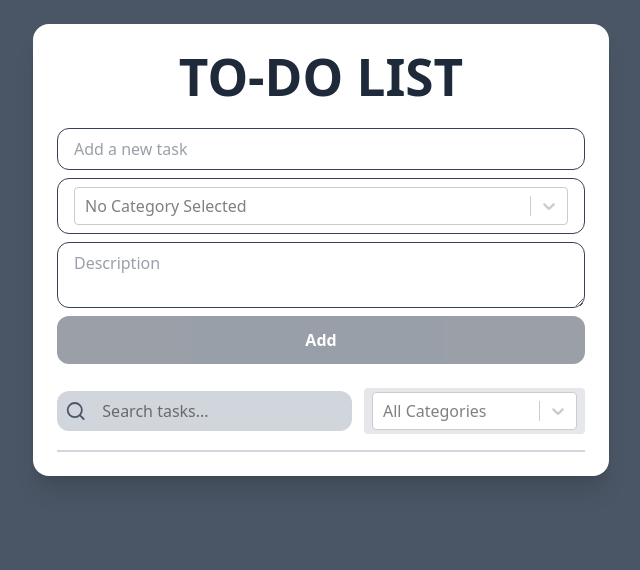
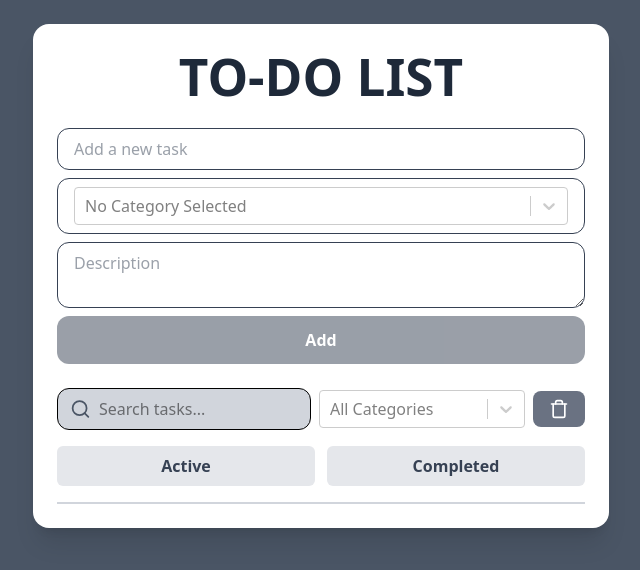
Before and after one commit to unnatisao-21office/To-Do-App, a React (Vite) app in the folder to-doapp/: page / in a window 1280 px wide. Shown: the top 570 px of the page, without its empty margins (319-959 px from the left). Built offline with nearby package versions, Linux system fonts and the light colour scheme.

Commit message:
added toggle bar and delete button and completed Task button

```diff
--- a/to-doapp/src/AddTask.jsx
+++ b/to-doapp/src/AddTask.jsx
@@ -43,7 +43,7 @@ function AddTask({ taskProps }) {
         onClick={() => addTask(input)}
         type="button"
         disabled={!input.trim()}
-        className="w-full sm:w-auto px-4 sm:px-8 py-2 sm:py-3 bg-gray-700 hover:bg-gray-800 text-white font-semibold rounded-xl transition-colors disabled:opacity-50 disabled:cursor-not-allowed"
+        className="w-full sm:w-auto px-4 sm:px-8 py-2 sm:py-3 bg-gray-700 hover:bg-gray-800 text-white font-semibold rounded-xl transition-colors disabled:opacity-50 disabled:cursor-not-allowed active:scale-95 transition-all"
       >
         Add
       </button>
--- a/to-doapp/src/App.jsx
+++ b/to-doapp/src/App.jsx
@@ -3,6 +3,8 @@ import AddTask from "./AddTask";
 import ListComponent from "./ListComponent";
 import SearchComp from "./SeacrhComp";
 import { OPTIONS } from "./constants";
+import ToggleState from "./ToggleState";
+
 function App() {
   const saved = localStorage.getItem("tasks");
 
@@ -16,7 +18,8 @@ function App() {
   const [editingText, setEditingText] = useState("");
   const [editingDescription, setEditingDescription] = useState("");
   const [editingCategory, setEditingCategory] = useState(null);
-
+  const [statusFilter, setStatusFilter] = useState("All");
+  const [deleteAllToggle, setDeleteAllToggle] = useState(false);
   useEffect(() => {
     localStorage.setItem("tasks", JSON.stringify(tasks));
   }, [tasks]);
@@ -36,6 +39,7 @@ function App() {
         category: selectedOption
           ? selectedOption.value || selectedOption
           : null,
+        completed: false,
       },
     ]);
 
@@ -44,18 +48,38 @@ function App() {
     setSelectedOption(null);
   }
   const filteredTasks = tasks.filter((task) => {
-    const matchesSearch = task.text
-      .toLowerCase()
-      .includes(search.toLowerCase()) || task.description?.toLowerCase().includes(search.toLowerCase());
+    const matchesSearch =
+      task.text.toLowerCase().includes(search.toLowerCase()) ||
+      task.description?.toLowerCase().includes(search.toLowerCase());
     const matchesCategory =
       !category ||
       category.value === "All" ||
       task.category === category.value ||
       task.category === category;
+    const matchesStatus =
+      statusFilter === "All" ||
+      (statusFilter === "Active" && !task.completed) ||
+      (statusFilter === "Completed" && task.completed);
+    return matchesSearch && matchesCategory && matchesStatus;
+  });
 
+  const completedTasks = tasks.filter((task) => task.completed).length;
 
-    return matchesSearch && matchesCategory;
+  function toggleComplete(id) {
+    setTasks((prevTasks) =>
+      prevTasks.map((task) =>
+        task.id === id ? { ...task, completed: !task.completed } : task
+      )
+    );
+  }
+
+  function toggleDeleteAll() {
+    setDeleteAllToggle((prev) => {
+      if (!prev) setTasks([]);
+      return !prev;
     });
+  }
+
   function deleteTask(id) {
     setTasks((prevTasks) => prevTasks.filter((t) => t.id !== id));
   }
@@ -66,9 +90,7 @@ function App() {
     setEditingId(task.id);
     setEditingText(task.text);
     setEditingDescription(task.description || "");
-      const selectedOption = OPTIONS.find(
-    (opt) => opt.value === task.category
-  );
+    const selectedOption = OPTIONS.find((opt) => opt.value === task.category);
 
     setEditingCategory(selectedOption || null);
   }
@@ -117,7 +139,17 @@ function saveEdit() {
             setSelectedOption,
           }}
         />
-        <SearchComp taskProps={{ search, setSearch, category, setCategory }} />
+        <SearchComp
+          taskProps={{
+            search,
+            setSearch,
+            category,
+            setCategory,
+            deleteAllToggle,
+            toggleDeleteAll,
+          }}
+        />
+        <ToggleState taskProps={{ statusFilter, setStatusFilter }} />
         <ListComponent
           taskProps={{
             tasks: filteredTasks,
@@ -131,7 +163,11 @@ function saveEdit() {
             editingDescription,
             setEditingDescription,
             editingCategory,
-           setEditingCategory
+            setEditingCategory,
+            statusFilter,
+            setStatusFilter,
+            completedTasks,
+            toggleComplete,
           }}
         />
       </div>
--- a/to-doapp/src/ListComponent.jsx
+++ b/to-doapp/src/ListComponent.jsx
@@ -16,6 +16,7 @@ function ListComponent({ taskProps }) {
     setEditingDescription,
     editingCategory,
     setEditingCategory,
+    toggleComplete,
   } = taskProps;
 
   return (
@@ -43,7 +44,6 @@ function ListComponent({ taskProps }) {
                   value={editingCategory}
                   onChange={(option) => setEditingCategory(option)}
                   placeholder="Edit category"
-
                   className="flex-1 mr-14 py-1 bg-gray-200 text-gray-700  rounded-sm mt-2"
                 />
 
@@ -57,7 +57,9 @@ function ListComponent({ taskProps }) {
             ) : (
               <div>
                 <div>
-                  <p className="font-semibold text-white break-words">
+                  <p
+
+                  >
                     {task.text}
                   </p>
 
@@ -82,14 +84,14 @@ function ListComponent({ taskProps }) {
                   <button
                     disabled={!editingText.trim()}
                     onClick={() => saveEdit(task.id)}
-                    className="px-4 py-3 font-bold bg-black text-gray-400 rounded-lg text-sm disabled:cursor-not-allowed disabled:opacity-30"
+                    className="px-4 py-3 font-bold bg-black text-gray-400 rounded-lg text-sm disabled:cursor-not-allowed disabled:opacity-30 active:scale-95 transition-all"
                   >
                     <Save />
                   </button>
 
                   <button
                     onClick={cancelEdit}
-                    className="px-4 py-3 bg-black font-bold text-gray-400 rounded-lg text-sm"
+                    className="px-4 py-3 bg-black font-bold text-gray-400 rounded-lg text-sm active:scale-95 transition-all"
                   >
                     <X />
                   </button>
@@ -98,20 +100,31 @@ function ListComponent({ taskProps }) {
                 <>
                   <button
                     onClick={() => deleteTask(task.id)}
-                    className="px-3 py-3 bg-black font-semibold text-gray-400 rounded-lg"
+                    className="px-3 py-3 bg-black font-semibold text-gray-400 rounded-lg active:scale-95 transition-all"
                   >
                     <Trash />
                   </button>
 
                   <button
+                    disabled={task.completed}
                     onClick={() => startEdit(task)}
-                    className="px-3 py-3 bg-black font-semibold text-gray-400 rounded-lg "
+                    className="px-3 py-3 bg-black font-semibold text-gray-400 rounded-lg
+             disabled:opacity-40 disabled:cursor-not-allowed"
                   >
                     <Pencil />
                   </button>
+
                   <button
-                    onClick={() => startEdit(task)}
-                    className="px-3 py-3 bg-black font-semibold text-gray-400 rounded-lg "
+                    onClick={() => toggleComplete(task.id)}
+                    className={`px-3 py-3 rounded-lg active:scale-95 transition-all
+                    ${
+                      task.completed
+                        ? "bg-green-600 text-white"
+                        : "bg-black text-gray-400"
+                    }`}
+                    title={
+                      task.completed ? "Mark as active" : "Mark as completed"
+                    }
                   >
                     <CircleCheckBig />
                   </button>
--- a/to-doapp/src/SeacrhComp.jsx
+++ b/to-doapp/src/SeacrhComp.jsx
@@ -1,30 +1,45 @@
-import { Search } from "lucide-react";
+import { Search, Trash } from "lucide-react";
 import Select from "react-select";
 import React from "react";
 import { OPTIONS } from "./constants/index.js";
+
 function SearchComp({ taskProps }) {
-  const { search, setSearch, category, setCategory } = taskProps;
+  const { search, setSearch, category, setCategory,  toggleDeleteAll } = taskProps;
 
   return (
-    <div className="flex flex-col sm:flex-row items-center gap-3 mb-4">
-      <div className="flex items-center border-black   rounded-xl bg-gray-300 px-2">
+  <div className="flex flex-col sm:flex-row items-center gap-2 mb-4 ">
+
+      <div className="flex items-center border border-black rounded-xl bg-gray-300 px-3 w-full sm:w-64">
         <Search className="mr-2 text-gray-600" />
         <input
           type="text"
           placeholder="Search tasks..."
           value={search}
           onChange={(e) => setSearch(e.target.value)}
-          className="bg-transparent text-black outline-none px-2 py-2 w-full"
+          className="bg-transparent text-black outline-none py-2 w-full"
         />
       </div>
-       <Select
+
+
+      <Select
         options={OPTIONS}
         value={category}
         onChange={setCategory}
-        placeholder="All  Categories"
+        placeholder="All Categories"
         isClearable
-        className="flex-1  rounded-sm px-2 py-1 bg-gray-200 w-full text-gray-900"
+        className="w-full sm:w-52 text-black"
       />
+
+
+      <button
+        onClick={toggleDeleteAll}
+        className="flex items-center justify-center gap-2 px-4 py-2
+                   bg-gray-500 text-white font-semibold rounded-lg
+                   hover:bg-gray-600 active:scale-95 transition-all"
+      >
+        <Trash size={20} />
+
+      </button>
     </div>
   );
 }
--- /dev/null
+++ b/to-doapp/src/ToggleState.jsx
@@ -0,0 +1,34 @@
+function ToggleState({ taskProps }) {
+  const { statusFilter, setStatusFilter } = taskProps;
+
+  const baseBtn =
+    "px-6 py-2 rounded-md font-bold w-900 transition-all flex items-center justify-center";
+
+  const activeBtn = "bg-gray-700 text-black shadow";
+  const inactiveBtn = "bg-gray-200 text-gray-700 hover:bg-gray-300";
+
+  return (
+    <div className="flex gap-3 mb-4 ">
+      <button
+        onClick={() => setStatusFilter("Active")}
+        className={`${baseBtn} ${
+          statusFilter === "Active" ? activeBtn : inactiveBtn
+        }`}
+      >
+        Active
+      </button>
+
+      <button
+
+        onClick={() => setStatusFilter("Completed")}
+        className={`${baseBtn} ${
+          statusFilter === "Completed" ? activeBtn : inactiveBtn
+        }`}
+      >
+        Completed
+      </button>
+    </div>
+  );
+}
+
+export default ToggleState;
```
Lines whose indentation alone changed are shown as unchanged.
